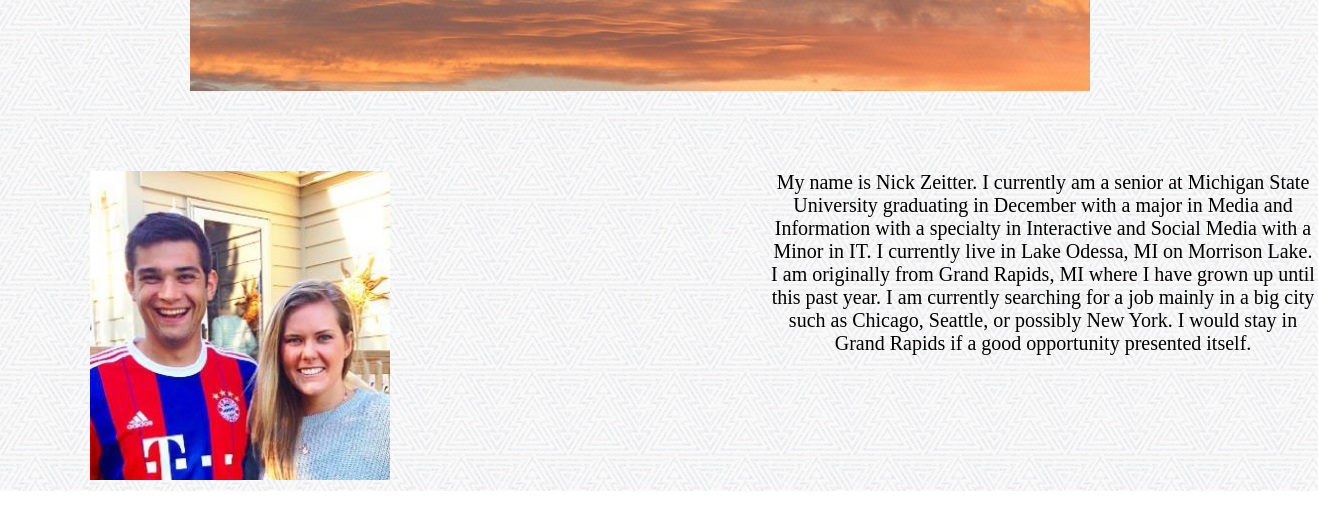
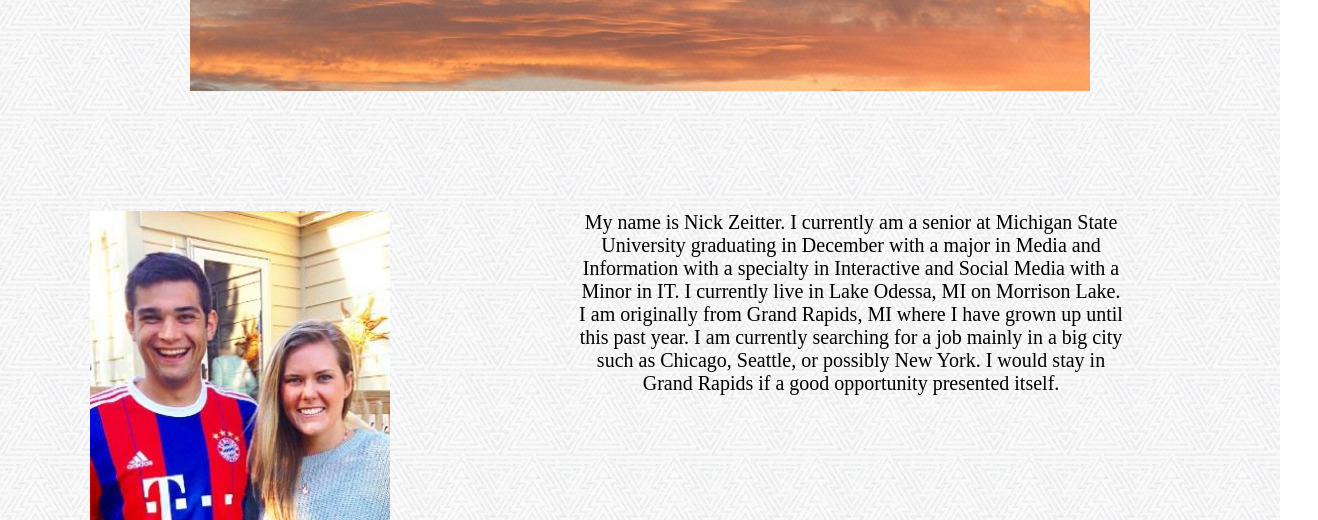
Before and after one commit to nzeitter/nzeitter.github.io, a plain HTML site: page index.html in a window 1280 px wide. Shown: the part 309-829 px from the top of the page, 1318 px wide, since content can reach past the window. Before the commit the page ends 800 px from the top, so only its background shows below. Drawn offline with Linux system fonts and the light colour scheme; a script that the page names is missing.

Commit message:
fixing distances

```diff
--- a/main.css
+++ b/main.css
@@ -21,8 +21,8 @@ h1{
      display: flex;
      margin-left: auto;
      position: absolute;
-     top: 60%;
-     left: 60%;
+     top: 65%;
+     left: 45%;
    }
 }
 
@@ -79,7 +79,7 @@ header {
      display: flex;
      margin-right: auto;
      position: absolute;
-     top: 60%;
+     top: 65%;
      left: 7%;
    }
 }
```
